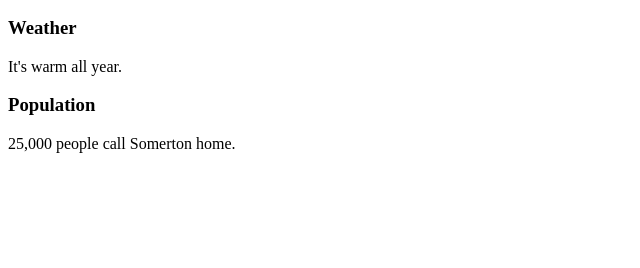
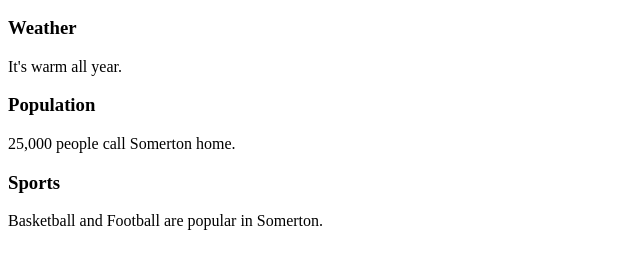
Before and after one commit to scotwash/SP25-I210, a plain HTML site: page homework2/outdex.html in a window 1280 px wide. Shown: the part 110-378 px from the top of the page, without its empty margins (0-640 px from the left). Drawn offline with Linux system fonts and the light colour scheme.

```diff
--- a/homework2/outdex.html
+++ b/homework2/outdex.html
@@ -23,5 +23,13 @@
         </h3>
         <p>25,000 people call Somerton home.</p>
     </section>
+    <section>
+        <h3>
+            Sports
+        </h3>
+        <p>
+            Basketball and Football are popular in Somerton.
+        </p>
+    </section>
 </body>
 </html>
```
